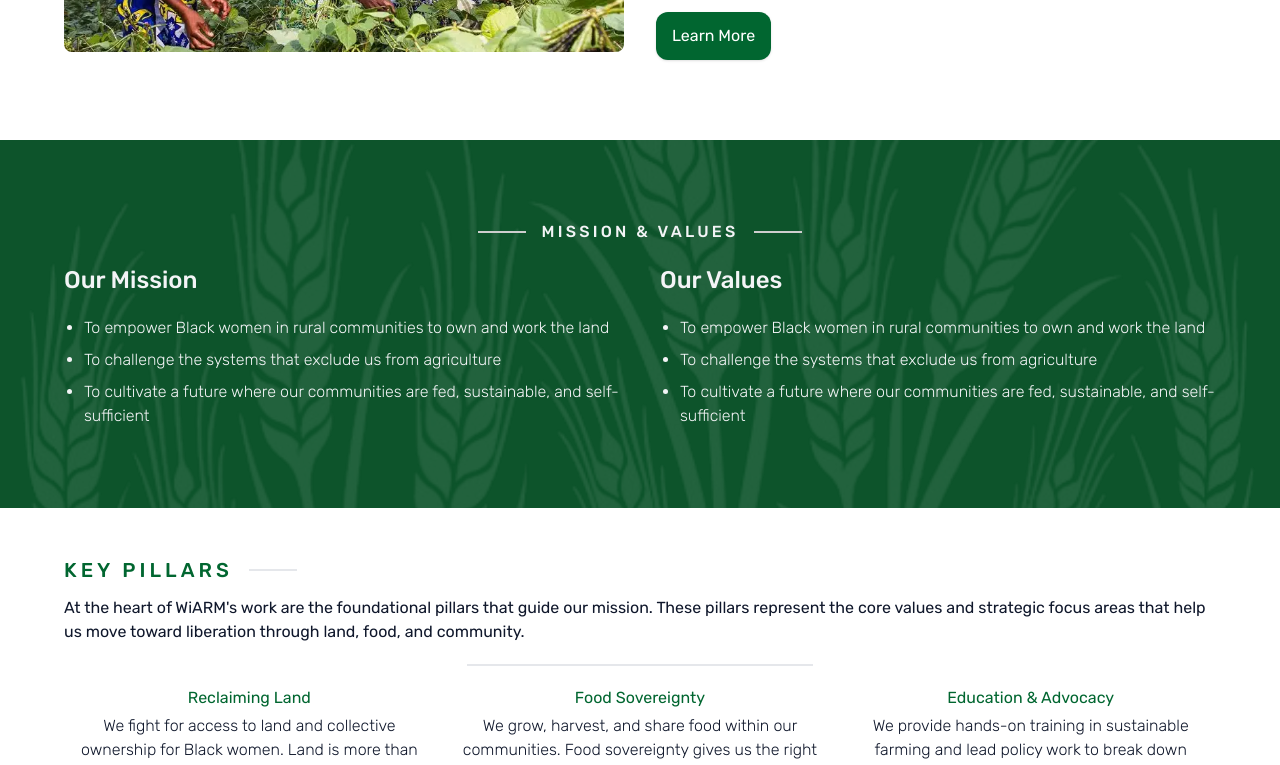
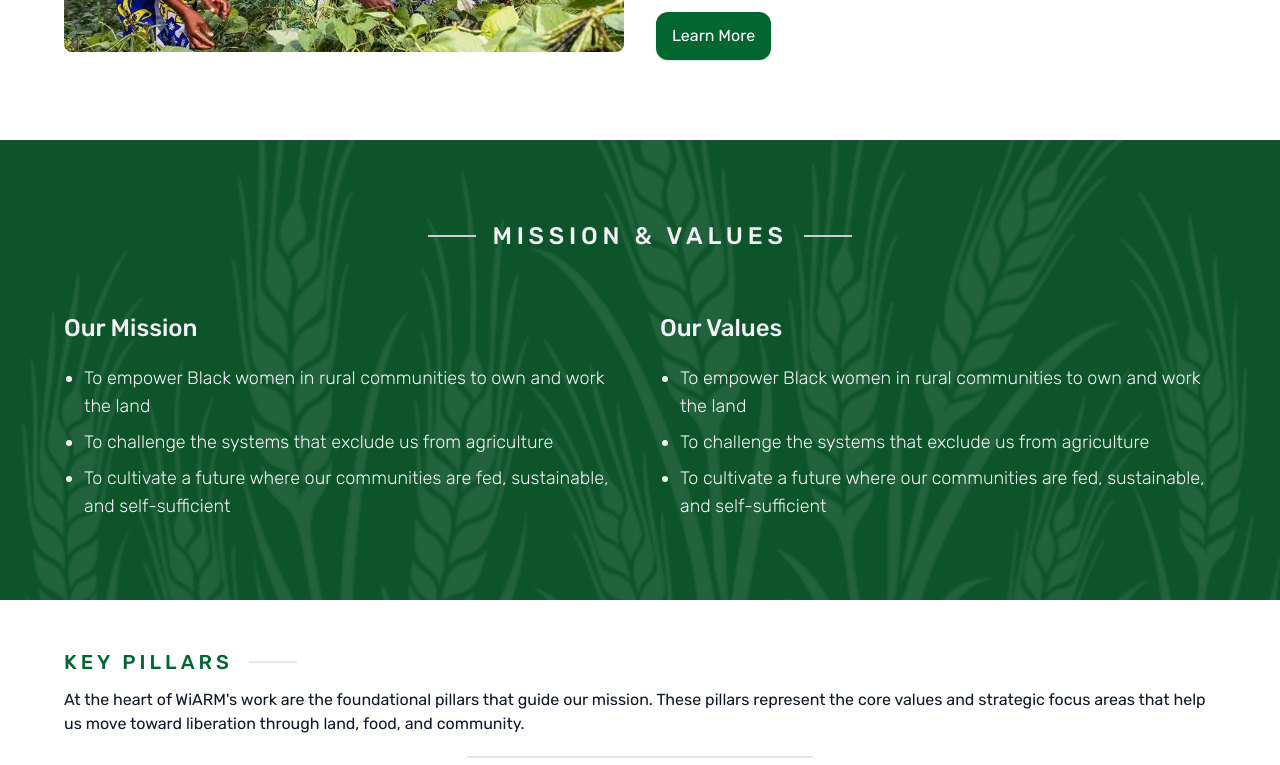
Before and after one commit to rorisangputu/wiarm, a React (Vite) app: page / in a window 1280 px wide. Shown: the part 716-1481 px from the top of the page. Built offline with nearby package versions, Linux system fonts and the light colour scheme.

Commit message:
adding medium screen styling

```diff
--- a/src/components/Home/MissionValues.jsx
+++ b/src/components/Home/MissionValues.jsx
@@ -3,7 +3,7 @@ import wheatbg from '../../assets/wheatbg.png'
 
 const MissionValues = () => {
   return (
-    <div className='w-full bg-green-900 py-20 relative overflow-hidden'>
+    <div className='w-full bg-green-900 py-20 md:py-10 relative overflow-hidden'>
 
       {/* Background Image Positioned Behind Content */}
       <img
@@ -17,13 +17,13 @@ const MissionValues = () => {
         <div className='flex flex-col text-gray-100'>
           <div className="flex items-center gap-4 justify-center mb-5">
             <hr className="w-12 border-t-2 border-[#cecece]" />
-            <h1 className="uppercase font-medium tracking-[0.2em] ">
+            <h1 className="uppercase font-medium tracking-[0.2em] md:text-2xl md:py-10">
               Mission & Values
             </h1>
             <hr className="w-12 border-t-2 border-[#cecece]" />
           </div>
 
-          <div className='flex flex-col gap-10  md:flex-row'>
+          <div className='flex flex-col gap-10 md:pb-10 md:flex-row md:text-lg'>
             <div className='flex flex-col gap-5'>
               <h1 className='text-gray-100 text-2xl font-medium'>Our Mission</h1>
               <ul className="list-disc list-outside ml-5 space-y-2 font-light">
```
